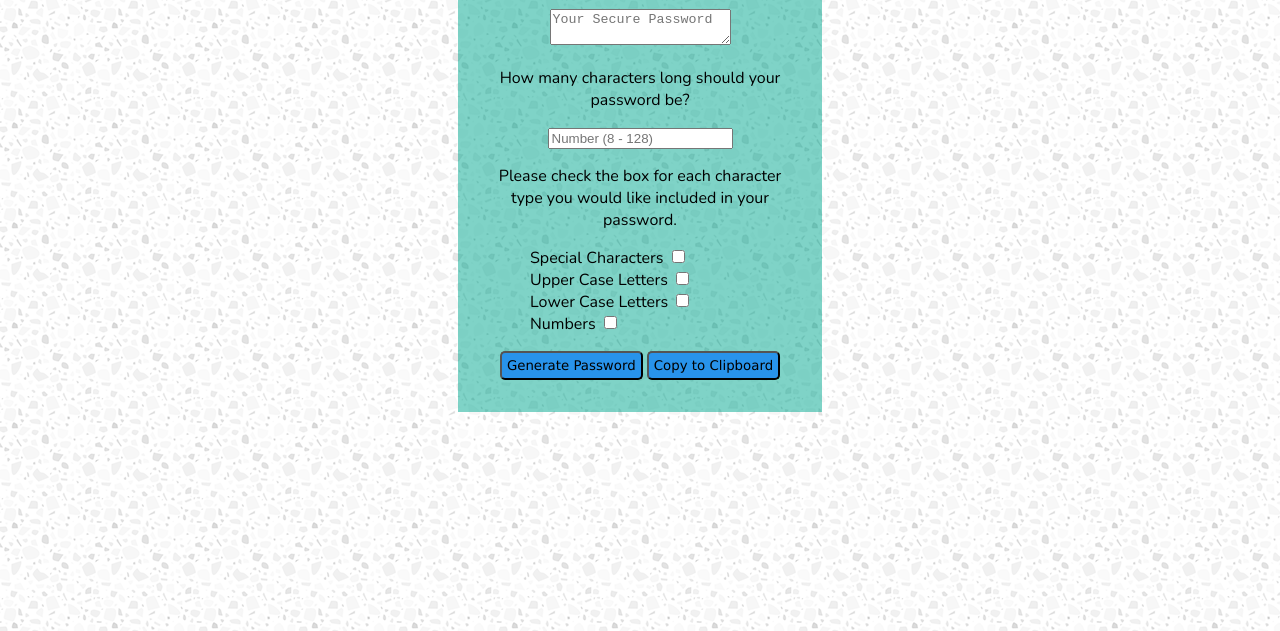
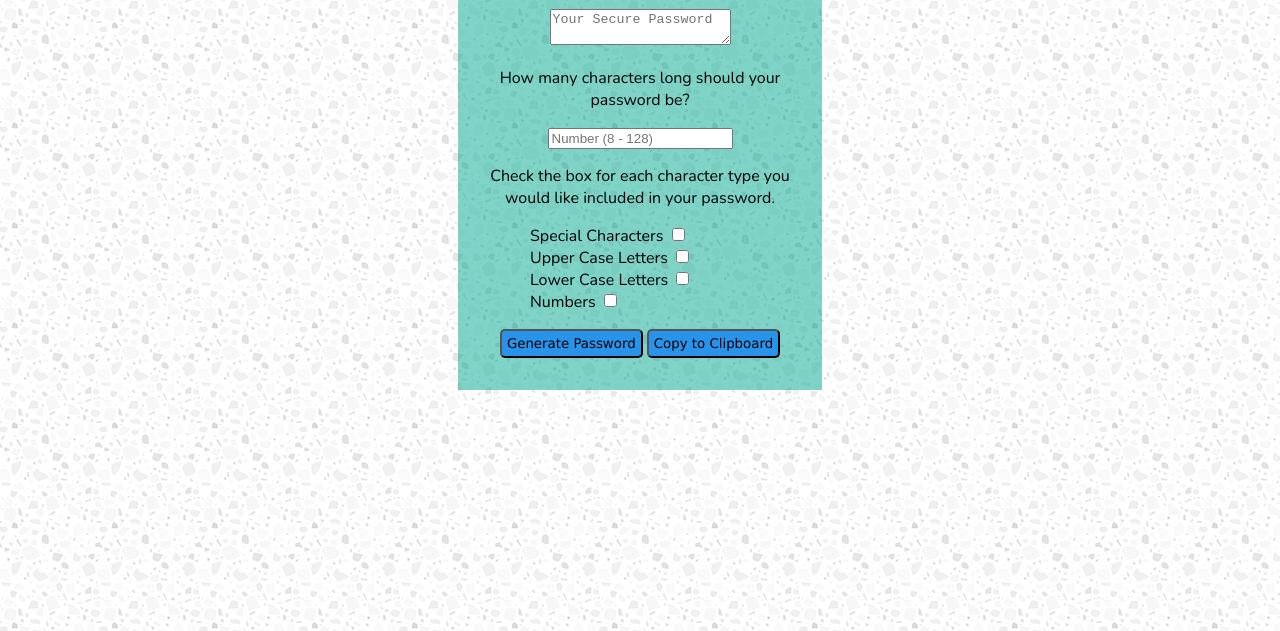
Before and after one commit to JulieT2319/password-generator, a plain HTML site: page index.html in a window 1280 px wide. Shown: the part 169-800 px from the top of the page. Drawn offline with nearby package versions, Linux system fonts and the light colour scheme.

Commit message:
adjusted wording for user input request

```diff
--- a/index.html
+++ b/index.html
@@ -19,7 +19,7 @@
 		<textarea readonly id="password" placeholder="Your Secure Password" aria-label="Generated Password"></textarea>
 		<p>How many characters long should your password be? </p>
 		<input type="number" name="length" id="length" placeholder="Number (8 - 128)">
-		<p>Please check the box for each character type you would like included in your password.</p>
+		<p>Check the box for each character type you would like included in your password.</p>
 		<ul>
 			<li>Special Characters <input type="checkbox" name="special" id="specials"></li>
 			<li>Upper Case Letters <input type="checkbox" name="upper" id="upper"></li>
```
